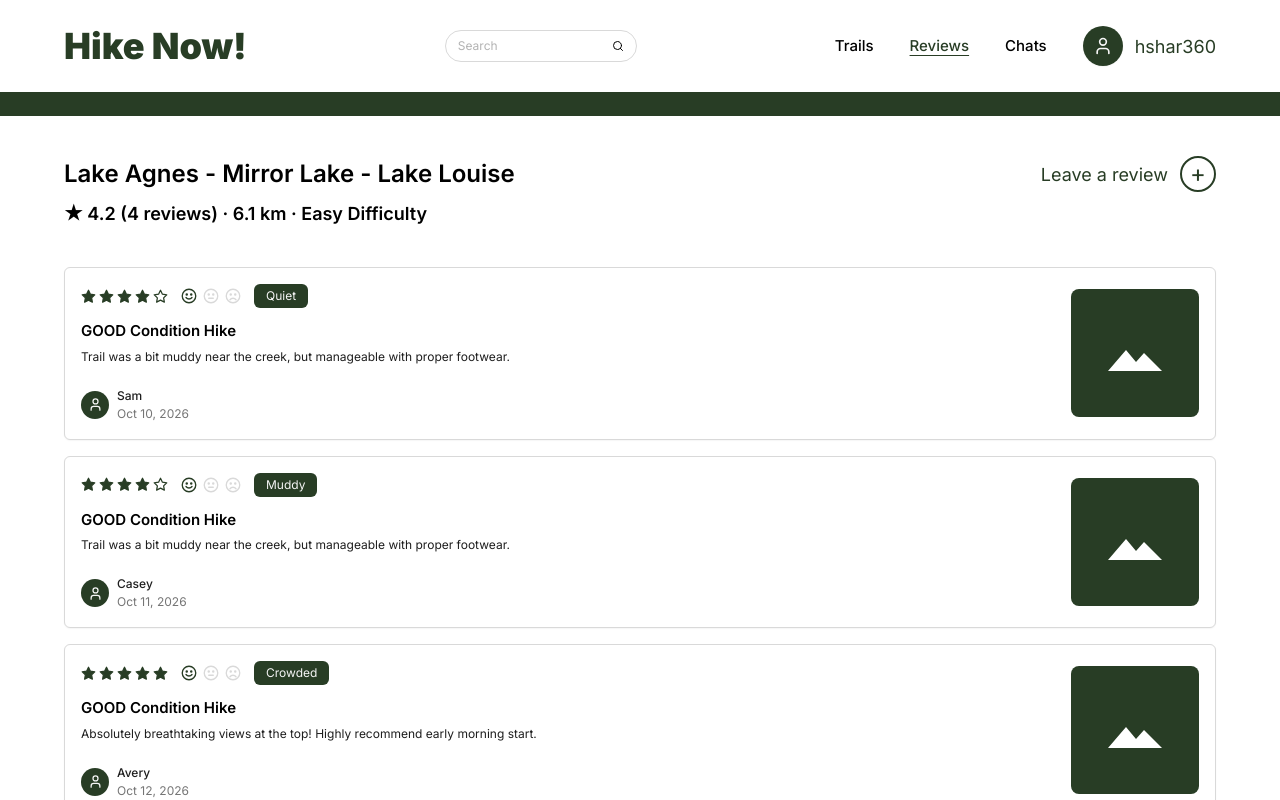
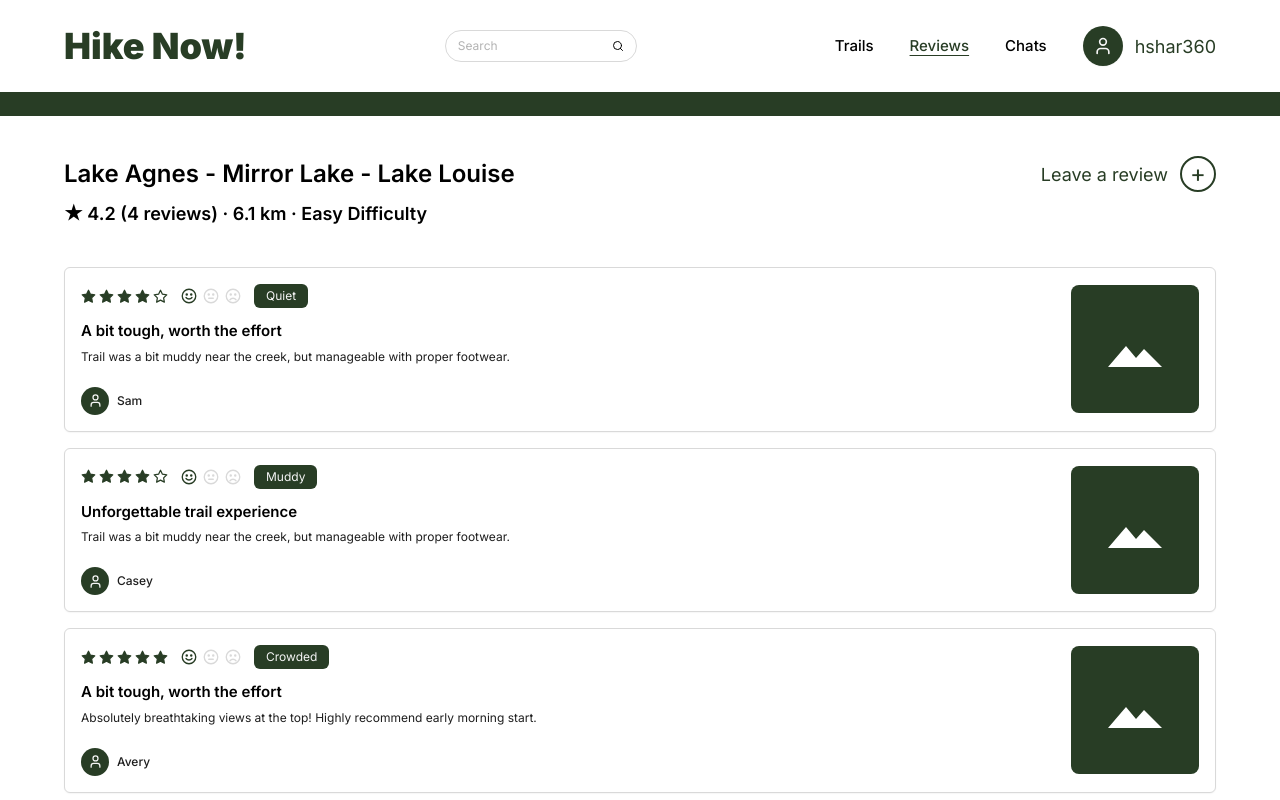
Before and after one commit to MRU-COMP3504-F2026/HikeNow, a Next.js app in the folder hike-now/: page /reviews in a window 1280 px wide. Shown: the top 800 px of the page. Built offline with nearby package versions, Linux system fonts and the light colour scheme.

Commit message:
addition of a 'title' attribute to the reviews

```diff
--- a/hike-now/app/db/schema.ts
+++ b/hike-now/app/db/schema.ts
@@ -140,6 +140,7 @@ export const review = pgTable(
     photo: varchar("photo", { length: 255 }),
     condition: varchar("condition", { length: 255 }),
     comments: text("comments"),
+    title: varchar("title", { length: 255 }),
   },
   (table) => [
     pgPolicy("Reviews are viewable by everyone", {
--- a/hike-now/app/reviews/page.tsx
+++ b/hike-now/app/reviews/page.tsx
@@ -17,7 +17,6 @@ type ReviewUI = {
   title: string;
   comment: string;
   author: string;
-  date: string;
   photoUrl?: string;
 };
 
@@ -31,25 +30,20 @@ const formattedReviews: ReviewUI[] = reviewsData
   .map((r, index) => {
     const hiker = hikersData.find((h) => h.id === r.hikerId);
 
-    // Convert 'mild' condition to 'neutral' for component compatibility
     const conditionMap: Record<string, "good" | "neutral" | "bad"> = {
       good: "good",
       mild: "neutral",
       bad: "bad",
     };
 
-    // Extract tags into array
-    const tagList = r.tags ? r.tags.split(", ").map((t) => t.trim()) : [];
-
     return {
       id: r.id,
       rating: Math.round(Number(r.rating)),
       condition: conditionMap[r.condition] || "good",
-      tags: tagList,
-      title: `${r.condition.toUpperCase()} Condition Hike`,
+      tags: r.tags ? r.tags.split(", ").map((t) => t.trim()) : [],
+      title: r.title,
       comment: r.comments,
       author: hiker ? hiker.email.split("@")[0] : "Anonymous Hiker",
-      date: `Oct ${10 + index}, 2026`,
       photoUrl: r.photo,
     };
   });
@@ -148,9 +142,6 @@ function ReviewCard({ review }: { review: ReviewUI }) {
               <p className="text-small font-medium text-text capitalize">
                 {review.author}
               </p>
-              <p className="text-small text-text-subtle">
-                {review.date}
-              </p>
             </div>
           </div>
         </div>
--- /dev/null
+++ b/hike-now/drizzle.config.ts
@@ -0,0 +1,11 @@
+import { defineConfig } from "drizzle-kit";
+import 'dotenv/config';
+
+export default defineConfig({
+  schema: "app/db/schema.ts",
+  out: "./drizzle",
+  dialect: "postgresql",
+  dbCredentials: {
+    url: process.env.DATABASE_URL!,
+  },
+});
--- a/hike-now/temporary_data/reviews.json
+++ b/hike-now/temporary_data/reviews.json
@@ -7,7 +7,8 @@
     "tags": "rocky",
     "photo": "https://images.example.com/reviews/photo_1.jpg",
     "condition": "good",
-    "comments": "Great family-friendly walk with accessible paths and nice rest spots."
+    "comments": "Great family-friendly walk with accessible paths and nice rest spots.",
+    "title": "Incredible mountain scenery"
   },
   {
     "id": "73468339-8583-42e8-b5c5-4747a8156534",
@@ -17,7 +18,8 @@
     "tags": "quiet, rocky, clear",
     "photo": "https://images.example.com/reviews/photo_2.jpg",
     "condition": "bad",
-    "comments": "Great family-friendly walk with accessible paths and nice rest spots."
+    "comments": "Great family-friendly walk with accessible paths and nice rest spots.",
+    "title": "Challenging but rewarding"
   },
   {
     "id": "6cdf24c1-837f-4d07-ab6a-57cd9efee384",
@@ -27,7 +29,8 @@
     "tags": "rocky, snowy, quiet",
     "photo": "https://images.example.com/reviews/photo_3.jpg",
     "condition": "bad",
-    "comments": "Absolutely breathtaking views at the top! Highly recommend early morning start."
+    "comments": "Absolutely breathtaking views at the top! Highly recommend early morning start.",
+    "title": "Challenging but rewarding"
   },
   {
     "id": "b4f04581-29a9-42ea-b177-b59cd3dadbd4",
@@ -37,7 +40,8 @@
     "tags": "rocky, muddy, quiet",
     "photo": "https://images.example.com/reviews/photo_4.jpg",
     "condition": "mild",
-    "comments": "Challenging incline, but the panoramic vistas make it totally worth it."
+    "comments": "Challenging incline, but the panoramic vistas make it totally worth it.",
+    "title": "Challenging but rewarding"
   },
   {
     "id": "2d1843b5-81d7-4058-a052-d1ee1031f955",
@@ -47,7 +51,8 @@
     "tags": "quiet",
     "photo": "https://images.example.com/reviews/photo_5.jpg",
     "condition": "good",
-    "comments": "Trail was a bit muddy near the creek, but manageable with proper footwear."
+    "comments": "Trail was a bit muddy near the creek, but manageable with proper footwear.",
+    "title": "A bit tough, worth the effort"
   },
   {
     "id": "831ecaca-126c-4a80-9833-647399343d56",
@@ -57,7 +62,8 @@
     "tags": "crowded, snowy",
     "photo": "https://images.example.com/reviews/photo_6.jpg",
     "condition": "good",
-    "comments": "Beautiful scenery all around. Saw some mountain goats along the ridge!"
+    "comments": "Beautiful scenery all around. Saw some mountain goats along the ridge!",
+    "title": "A bit tough, worth the effort"
   },
   {
     "id": "ca41c78d-ce66-4f03-9602-03624d635a49",
@@ -67,7 +73,8 @@
     "tags": "muddy, clear, rocky",
     "photo": "https://images.example.com/reviews/photo_7.jpg",
     "condition": "good",
-    "comments": "Beautiful scenery all around. Saw some mountain goats along the ridge!"
+    "comments": "Beautiful scenery all around. Saw some mountain goats along the ridge!",
+    "title": "Incredible mountain scenery"
   },
   {
     "id": "52256fb0-7ad5-4701-8be6-9bac38a9d729",
@@ -77,7 +84,8 @@
     "tags": "muddy",
     "photo": "https://images.example.com/reviews/photo_8.jpg",
     "condition": "good",
-    "comments": "Trail was a bit muddy near the creek, but manageable with proper footwear."
+    "comments": "Trail was a bit muddy near the creek, but manageable with proper footwear.",
+    "title": "Unforgettable trail experience"
   },
   {
     "id": "55c34f3d-9089-4eb3-8197-c2679483b2e4",
@@ -87,7 +95,8 @@
     "tags": "crowded",
     "photo": "https://images.example.com/reviews/photo_9.jpg",
     "condition": "good",
-    "comments": "Absolutely breathtaking views at the top! Highly recommend early morning start."
+    "comments": "Absolutely breathtaking views at the top! Highly recommend early morning start.",
+    "title": "A bit tough, worth the effort"
   },
   {
     "id": "54632c31-4ff9-48e3-82e5-80af6b2a9b4a",
@@ -97,6 +106,7 @@
     "tags": "snowy, crowded",
     "photo": "https://images.example.com/reviews/photo_10.jpg",
     "condition": "mild",
-    "comments": "Challenging incline, but the panoramic vistas make it totally worth it."
+    "comments": "Challenging incline, but the panoramic vistas make it totally worth it.",
+    "title": "Breathtaking sights at the top"
   }
 ]
```
